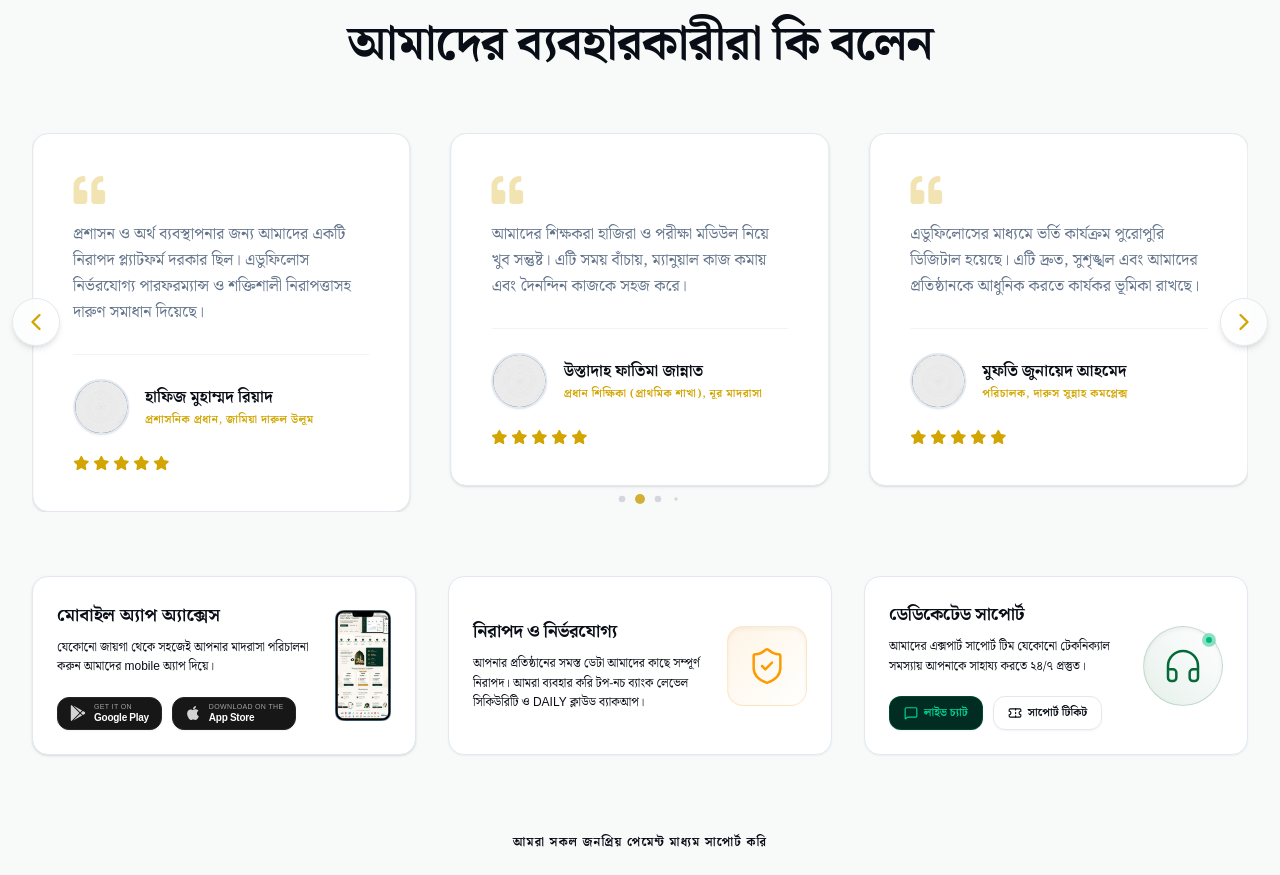
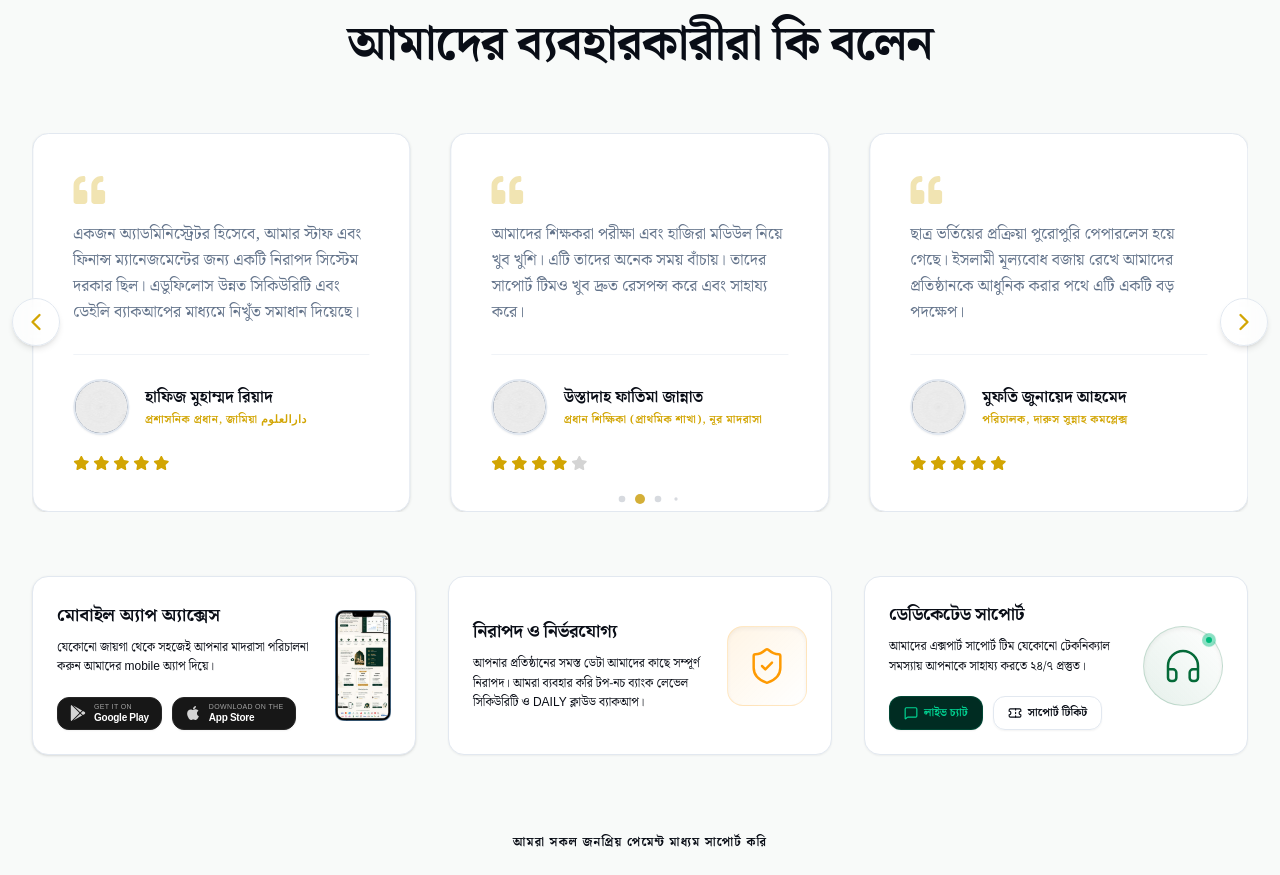
Before and after one commit to almahmud-dev/edufilo, a Next.js app: page / in a window 1280 px wide. Shown: the part 2704-3579 px from the top of the page. Built offline with nearby package versions, Linux system fonts and the light colour scheme.

Commit message:
testimonail more edit

```diff
--- a/src/app/globals.css
+++ b/src/app/globals.css
@@ -59,3 +59,16 @@ body {
   -webkit-font-smoothing: antialiased;
   -moz-osx-font-smoothing: grayscale;
 }
+/*===============================*/
+/* Testimonials */
+/*===============================*/
+/* Equal Height Testimonial Cards */
+
+.swiper-wrapper {
+  align-items: stretch !important;
+}
+
+.swiper-slide {
+  height: auto !important;
+  display: flex !important;
+}
--- a/src/components/layouts/Testimonial.jsx
+++ b/src/components/layouts/Testimonial.jsx
@@ -78,9 +78,9 @@ export default function Testimonial() {
           }}
         >
           {testimonials.map((feat) => (
-            <SwiperSlide key={feat.id}>
+            <SwiperSlide key={feat.id} className="h-auto flex">
               <div className="flex flex-col gap-y-7 bg-card border border-border-custom p-8 md:p-10 rounded-2xl shadow-sm hover:shadow-md transition-shadow h-full">
-                <div className="flex flex-col gap-y-4">
+                <div className="flex flex-col gap-y-4 flex-1">
                   <FaQuoteLeft className="w-8 h-8 text-gold/30" />
                   <p className="text-sm md:text-base text-muted dark:text-muted-foreground leading-relaxed font-medium">
                     {lang === "BN" ? feat.quote.bn : feat.quote.en}
--- a/src/helper/testimonials.js
+++ b/src/helper/testimonials.js
@@ -2,8 +2,8 @@ export const testimonials = [
   {
     id: 1,
     quote: {
-      en: "EduFilos made our daily madrasha operations much easier. Managing students, fees, and examination records is now fast, organized, and completely stress-free.",
-      bn: "এডুফিলোস আমাদের মাদরাসার দৈনন্দিন কার্যক্রম অনেক সহজ করেছে। ছাত্র, ফিস ও পরীক্ষার তথ্য এখন দ্রুত, সুশৃঙ্খল এবং ঝামেলামুক্তভাবে পরিচালনা করা যায়।",
+      en: "EduFilos has revolutionized how we manage our Madrasha. Student data, fees, and exams are now just a click away. It’s incredibly easy to use and reliable.",
+      bn: "এডুফিলোস আমাদের মাদরাসার ব্যবস্থাপনায় বিপ্লব এনেছে। ছাত্র-ছাত্রীর তথ্য, ফিস এবং পরীক্ষা এখন মাত্র এক ক্লিকেই পাওয়া যায়। এটি ব্যবহার করা খুবই সহজ এবং নির্ভরযোগ্য।",
     },
     name: { en: "Maulana Abdul Karim", bn: "মাওলানা আব্দুল করিম" },
     title: {
@@ -12,40 +12,37 @@ export const testimonials = [
     },
     rating: 5,
   },
-
   {
     id: 2,
     quote: {
-      en: "We needed a secure platform for administration and finance. EduFilos provided exactly that with reliable performance, strong security, and smooth management.",
-      bn: "প্রশাসন ও অর্থ ব্যবস্থাপনার জন্য আমাদের একটি নিরাপদ প্ল্যাটফর্ম দরকার ছিল। এডুফিলোস নির্ভরযোগ্য পারফরম্যান্স ও শক্তিশালী নিরাপত্তাসহ দারুণ সমাধান দিয়েছে।",
+      en: "As an administrator, I needed a secure system for staff and finance management. EduFilos provided the perfect solution with advanced security and daily backups.",
+      bn: "একজন অ্যাডমিনিস্ট্রেটর হিসেবে, আমার স্টাফ এবং ফিনান্স ম্যানেজমেন্টের জন্য একটি নিরাপদ সিস্টেম দরকার ছিল। এডুফিলোস উন্নত সিকিউরিটি এবং ডেইলি ব্যাকআপের মাধ্যমে নিখুঁত সমাধান দিয়েছে।",
     },
     name: { en: "Hafiz Muhammad Riyad", bn: "হাফিজ মুহাম্মদ রিয়াদ" },
     title: {
       en: "Admin Head, Jamiya Darul Ulum",
-      bn: "প্রশাসনিক প্রধান, জামিয়া দারুল উলূম",
+      bn: "প্রশাসনিক প্রধান, জামিয়া دارالعلوم",
     },
     rating: 5,
   },
-
   {
     id: 3,
     quote: {
-      en: "Our teachers appreciate the attendance and examination features. They save valuable time, reduce manual work, and make daily tasks much easier.",
-      bn: "আমাদের শিক্ষকরা হাজিরা ও পরীক্ষা মডিউল নিয়ে খুব সন্তুষ্ট। এটি সময় বাঁচায়, ম্যানুয়াল কাজ কমায় এবং দৈনন্দিন কাজকে সহজ করে।",
+      en: "Our teachers are very happy with the examination and attendance modules. It saves them a lot of time. The support team is also very responsive and helpful.",
+      bn: "আমাদের শিক্ষকরা পরীক্ষা এবং হাজিরা মডিউল নিয়ে খুব খুশি। এটি তাদের অনেক সময় বাঁচায়। তাদের সাপোর্ট টিমও খুব দ্রুত রেসপন্স করে এবং সাহায্য করে।",
     },
     name: { en: "Ustadah Fatima Jannat", bn: "উস্তাদাহ ফাতিমা জান্নাত" },
     title: {
       en: "Head of Primary Section, Noor Madrasah",
       bn: "প্রধান শিক্ষিকা (প্রাথমিক শাখা), নূর মাদরাসা",
     },
-    rating: 5,
+    rating: 4,
   },
-
   {
     id: 4,
     quote: {
-      en: "Student admissions have become fully digital with EduFilos. The process is faster, more organized, and helps modernize our institution efficiently.",
-      bn: "এডুফিলোসের মাধ্যমে ভর্তি কার্যক্রম পুরোপুরি ডিজিটাল হয়েছে। এটি দ্রুত, সুশৃঙ্খল এবং আমাদের প্রতিষ্ঠানকে আধুনিক করতে কার্যকর ভূমিকা রাখছে।",
+      en: "The student enrollment process became completely paperless. It's a huge step towards modernizing our institution while keeping Islamic values intact.",
+      bn: "ছাত্র ভর্তিয়ের প্রক্রিয়া পুরোপুরি পেপারলেস হয়ে গেছে। ইসলামী মূল্যবোধ বজায় রেখে আমাদের প্রতিষ্ঠানকে আধুনিক করার পথে এটি একটি বড় পদক্ষেপ।",
     },
     name: { en: "Mufti Junaid Ahmed", bn: "মুফতি জুনায়েদ আহমেদ" },
     title: {
```
